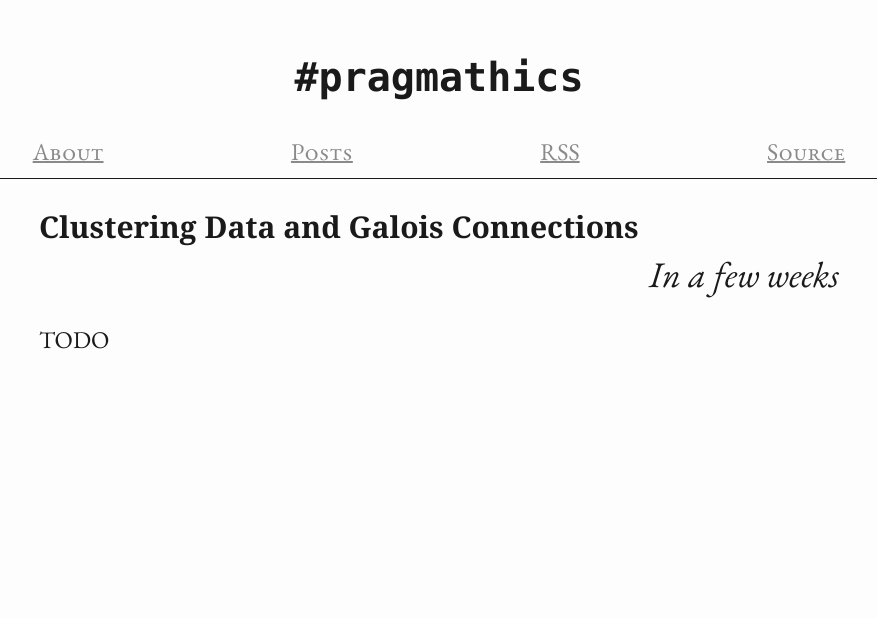
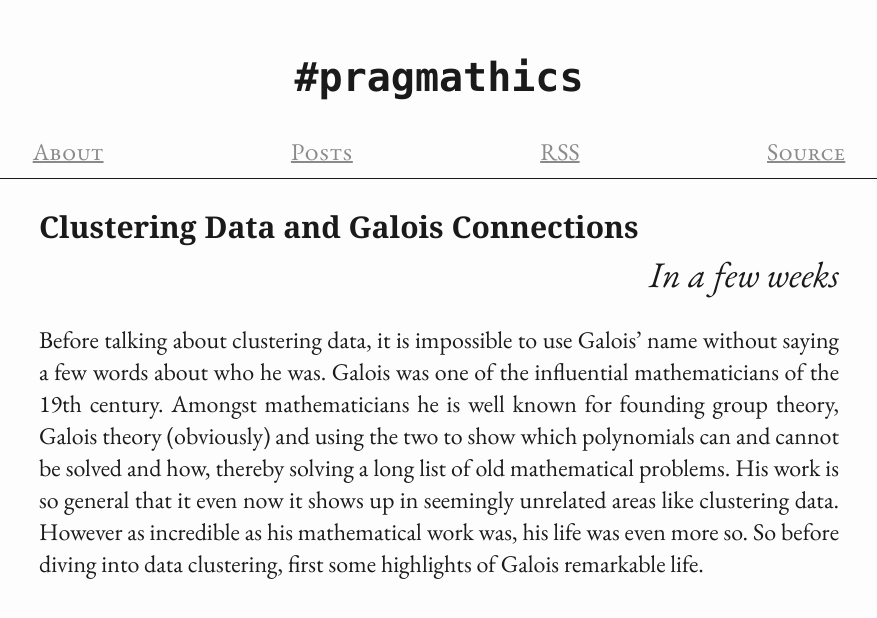
Before and after one commit to Shiandow/shiandow.github.io, a Jekyll site: the page built from draft-index.md, in a window 1280 px wide. Shown: the top 618 px of the page, without its empty margins (201-1078 px from the left). Built offline with Jekyll 4.4.1, drawn with Linux system fonts in a browser that asks for light colours; some web fonts are replaced.

Commit message:
Add excerpt

```diff
--- a/_klad/category-theory-for-dbas/3-clustering-and-galois-connections.md
+++ b/_klad/category-theory-for-dbas/3-clustering-and-galois-connections.md
@@ -4,7 +4,7 @@ subtitle: Category Theory for DBAs &mdash; Part 3, Who?
 tag: category-theory-for-dbas
 planned_date: In a few weeks
 excerpt: |
-    TODO
+    Before talking about clustering data, it is impossible to use Galois' name without saying a few words about who he was. Galois was one of the influential mathematicians of the 19th century. Amongst mathematicians he is well known for founding group theory, Galois theory (obviously) and using the two to show which polynomials can and cannot be solved and how, thereby solving a long list of old mathematical problems. His work is so general that it even now it shows up in seemingly unrelated areas like clustering data. However as incredible as his mathematical work was, his life was even more so. So before diving into data clustering, first some highlights of Galois remarkable life.
 ---
 {% include toc.md %}
 
```
